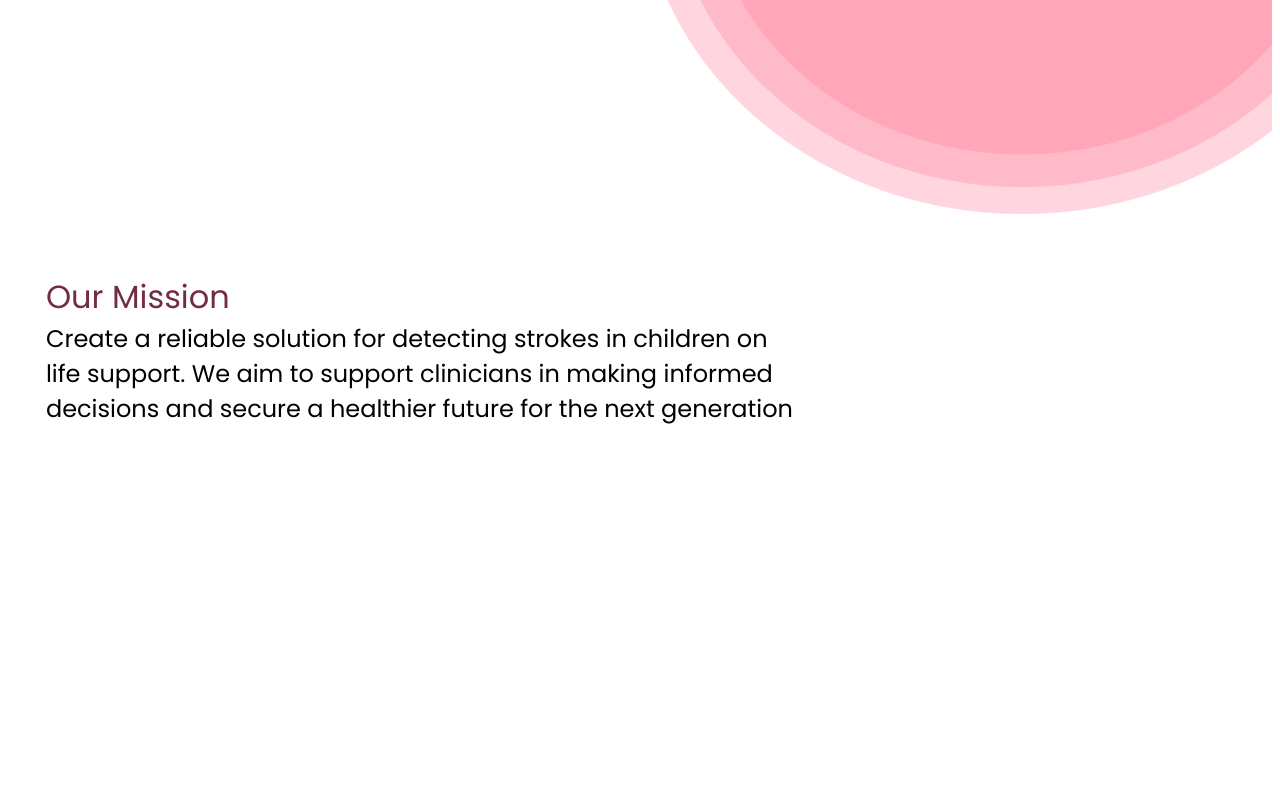
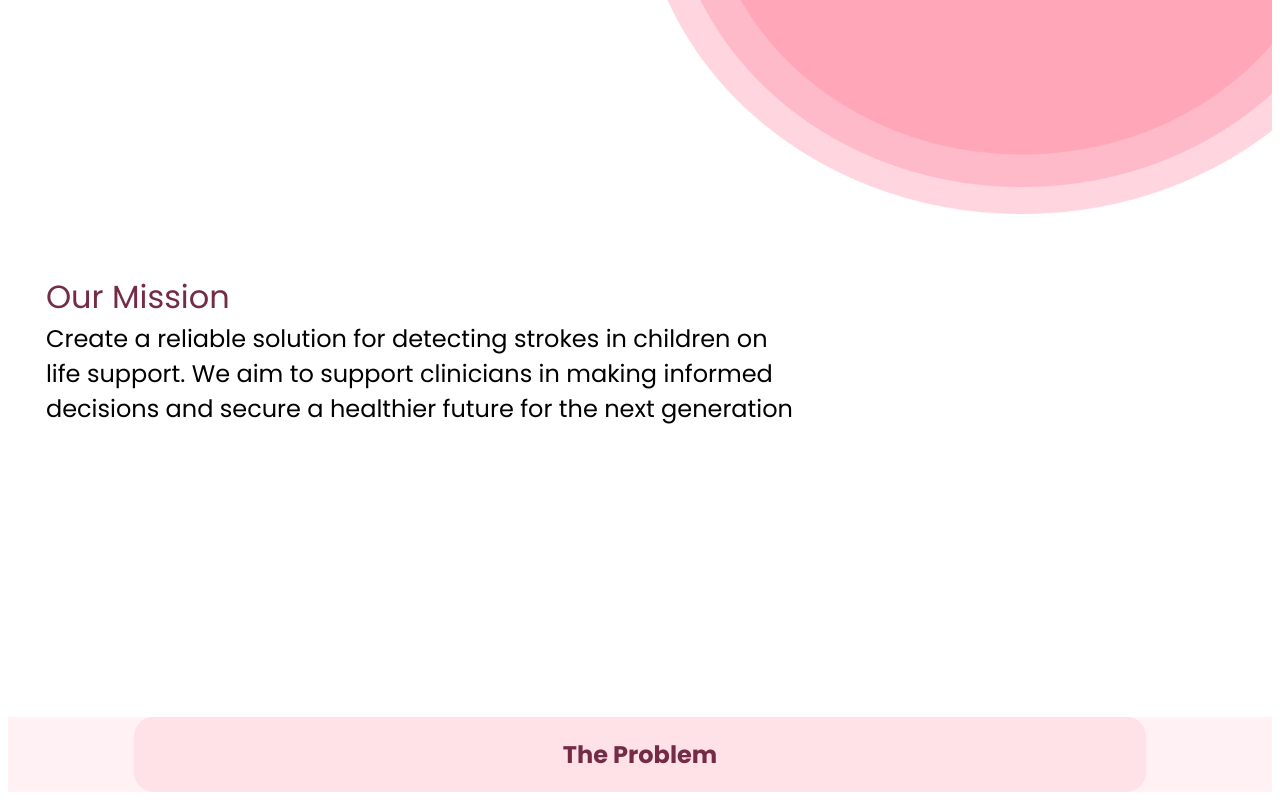
Before and after one commit to yna-arpon/NeuraSense-Website, a React (Vite) app: page / in a window 1280 px wide. Shown: the part 602-1402 px from the top of the page. Before the commit the page ends 1066 px from the top, so only its background shows below. Built offline with nearby package versions, Linux system fonts and the light colour scheme.

Commit message:
Problem div

```diff
--- a/src/App.css
+++ /dev/null
@@ -1,25 +0,0 @@
-@import url("https://fonts.googleapis.com/css2?family=JetBrains+Mono:wght@400;800&display=swap");
-
-body {
-  background-color: "white";
-}
-
-/* .container {
-} */
-
-a {
-  text-decoration: none;
-  color: #183153;
-  font-family: "JetBrains Mono";
-}
-
-.links {
-  margin-top: 60px !important;
-  margin-bottom: 120px !important;
-}
-
-/* #container {
-  display: flex;
-  justify-content: center;
-  align-items: flex-start;
-} */
--- /dev/null
+++ b/src/App.module.css
@@ -0,0 +1,12 @@
+#firstDiv {
+  background-color: white;
+  padding-bottom: 20%;
+}
+
+#secondDiv {
+  display: flex;
+  flex-direction: column;
+  justify-content: center;
+  align-items: center;
+  background-color: rgba(255, 120, 149, 0.1);
+}
--- a/src/App.tsx
+++ b/src/App.tsx
@@ -1,16 +1,22 @@
 import React from "react";
 
-import "./App.css";
+import styles from "./App.module.css";
 import Header from "./components/Header";
 import Hero from "./components/Hero";
 import Mission from "./components/Mission";
+import Problem from "./components/Problem";
 
 const App = () => {
   return (
     <>
-      <Header></Header>
-      <Hero></Hero>
-      <Mission></Mission>
+      <div id={styles.firstDiv}>
+        <Header></Header>
+        <Hero></Hero>
+        <Mission></Mission>
+      </div>
+      <div id={styles.secondDiv}>
+        <Problem></Problem>
+      </div>
     </>
   );
 };
--- /dev/null
+++ b/src/components/Problem.module.css
@@ -0,0 +1,16 @@
+#problemDiv {
+    display: flex;
+    flex-direction: column;
+    background-color: #FFE1E8;
+    border-radius: 20px;
+    width: 80%;
+    justify-content: center;
+    align-items: center;
+}
+
+#problemPoints {
+    display: flex;
+    flex-direction: row;
+    justify-content: center;
+    align-items: center;
+}
--- /dev/null
+++ b/src/components/Problem.tsx
@@ -0,0 +1,15 @@
+import React from "react";
+import styles from "./Problem.module.css";
+
+function Problem() {
+  return (
+    <>
+      <div id={styles.problemDiv}>
+        <h2>The Problem</h2>
+        <div id={styles.problemPoints}></div>
+      </div>
+    </>
+  );
+}
+
+export default Problem;
```
Also changed, not shown: src/components/PainPoint.tsx (added).
